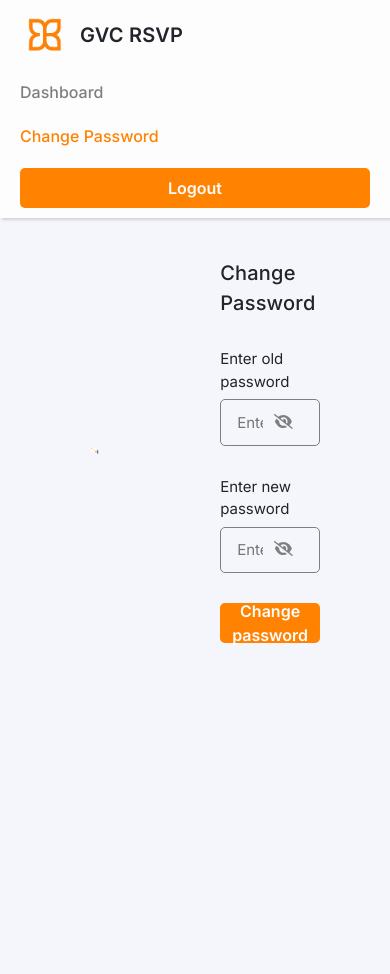
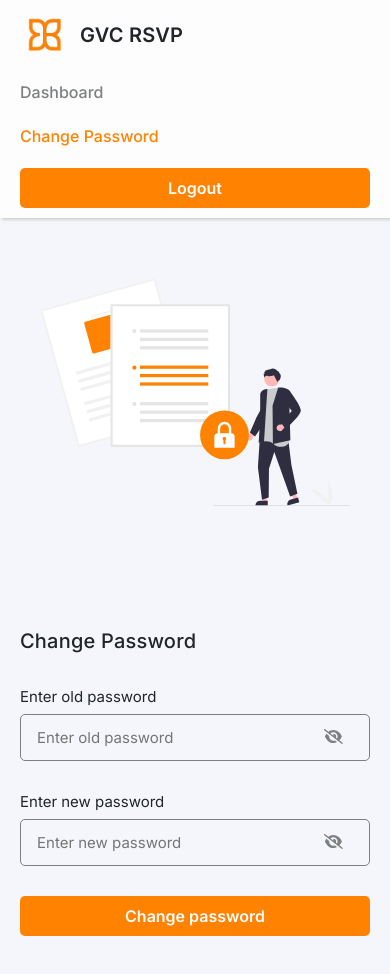
Before and after one commit to ashaytiwari/gvc-confirmation-app-frontend, a Next.js app: page /adminDashboard/changePassword in a window 390 px wide. Before the commit the page ends 844 px from the top, so only its background shows below. Built offline with nearby package versions, Linux system fonts and the light colour scheme; no server answers.

Commit message:
ui: made change password page responsive

```diff
--- a/src/app/adminDashboard/changePassword/page.module.scss
+++ b/src/app/adminDashboard/changePassword/page.module.scss
@@ -1,3 +1,5 @@
+@import '@/styles/mediaQuery.scss';
+
 #changePasswordMain {
   display: grid;
   align-items: center;
@@ -29,3 +31,15 @@
     }
   }
 }
+
+@include medium-screen {
+  #changePasswordMain {
+    grid-template-columns: repeat(1, 1fr);
+  }
+}
+
+@include small-screen {
+  #changePasswordMain {
+    padding: 40px 20px;
+  }
+}
```
